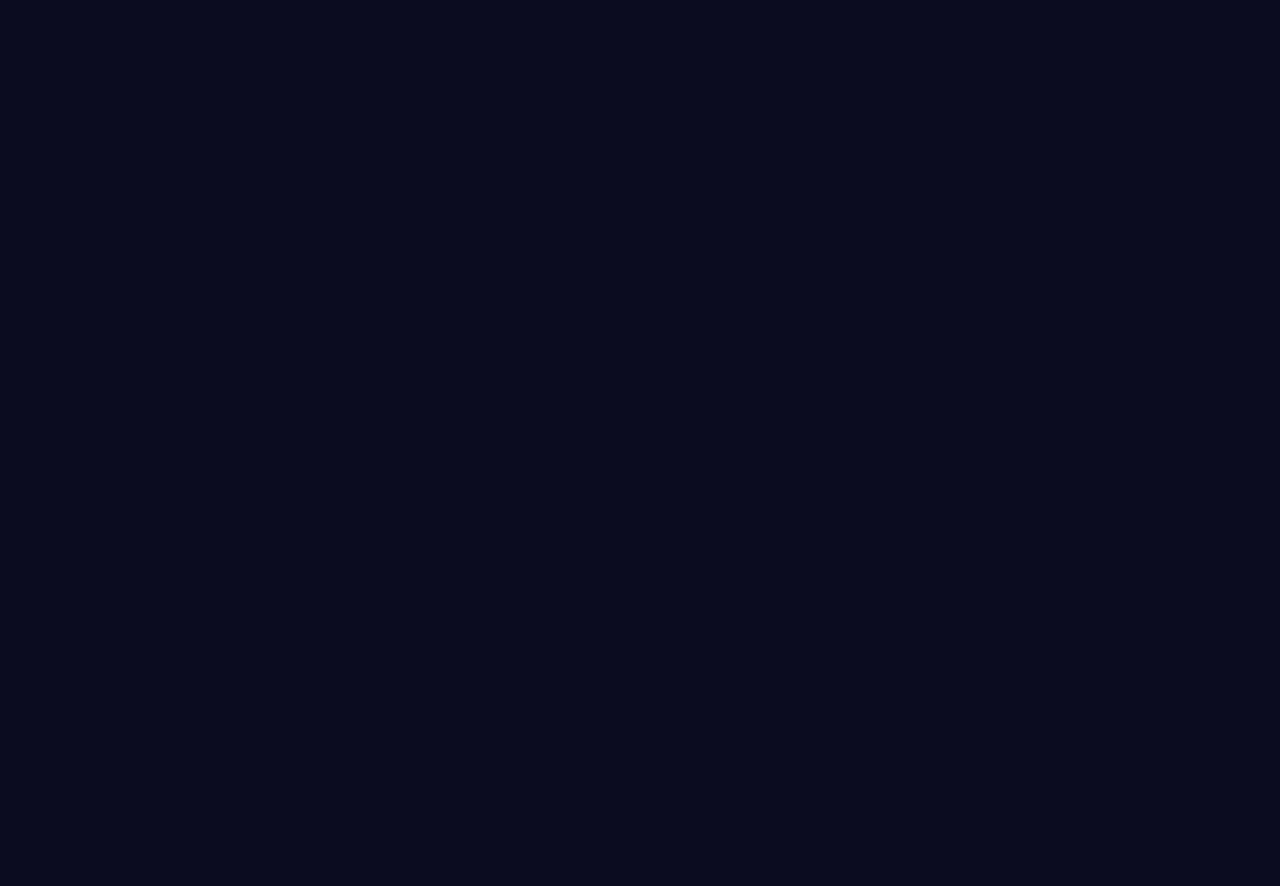
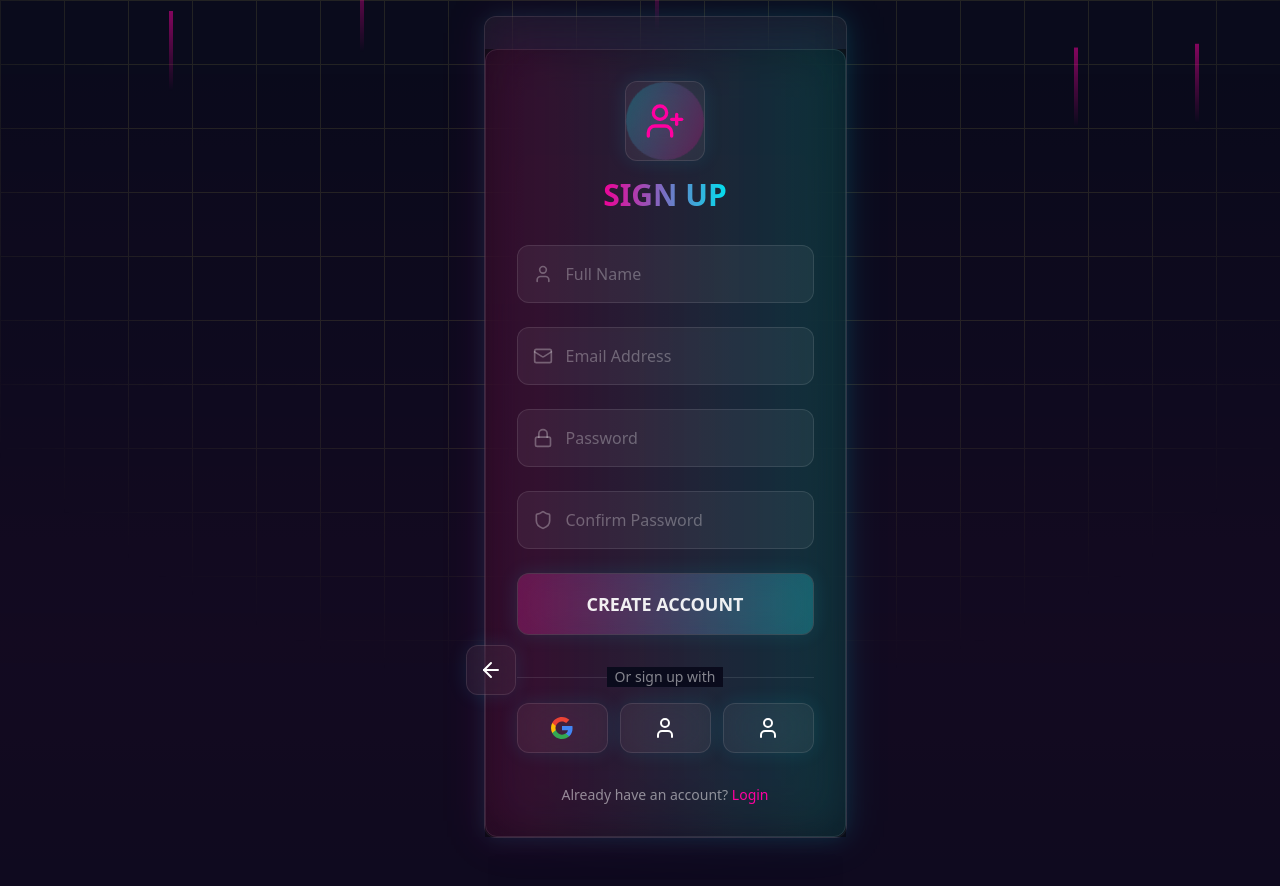
Before and after one commit to ActivateLLC/qstate-harmony-hub, a React (Vite) app: page /signup in a window 1280 px wide. Before the commit this address had no page. Shown: the top 886 px of the page. Before the commit the page ends 800 px from the top, so only its background shows below. Built offline with nearby package versions, Linux system fonts and the light colour scheme.

Commit message:
Add sign up page
Implement a new sign up page to complement the existing login page functionality.
[skip gpt_engineer]

```diff
--- a/src/App.tsx
+++ b/src/App.tsx
@@ -5,6 +5,7 @@ import { QueryClient, QueryClientProvider } from "@tanstack/react-query";
 import { BrowserRouter, Routes, Route } from "react-router-dom";
 import Index from "./pages/Index";
 import Login from "./pages/Login";
+import Signup from "./pages/Signup";
 
 const queryClient = new QueryClient();
 
@@ -17,6 +18,7 @@ const App = () => (
         <Routes>
           <Route path="/" element={<Index />} />
           <Route path="/login" element={<Login />} />
+          <Route path="/signup" element={<Signup />} />
         </Routes>
       </BrowserRouter>
     </TooltipProvider>
--- /dev/null
+++ b/src/pages/Signup.tsx
@@ -0,0 +1,179 @@
+import { motion } from "framer-motion";
+import { ArrowLeft, User, Mail, Lock, Shield, UserPlus } from "lucide-react";
+import { Link } from "react-router-dom";
+
+const Signup = () => {
+  return (
+    <div className="min-h-screen bg-qdark flex items-center justify-center p-4 relative overflow-hidden">
+      {/* Enhanced grid background with glowing lines */}
+      <div className="absolute inset-0">
+        <div className="absolute inset-0 bg-[linear-gradient(to_right,#232323_1px,transparent_1px),linear-gradient(to_bottom,#232323_1px,transparent_1px)] bg-[size:4rem_4rem] [mask-image:radial-gradient(ellipse_60%_50%_at_50%_0%,#000_70%,transparent_110%)]" />
+        <div className="absolute inset-0 bg-gradient-to-b from-transparent via-qpink/5 to-transparent animate-pulse" />
+      </div>
+
+      {/* Floating light effects */}
+      <div className="absolute inset-0 overflow-hidden">
+        {[...Array(5)].map((_, i) => (
+          <div
+            key={i}
+            className="absolute w-1 h-20 bg-gradient-to-b from-qpink to-transparent animate-moveY"
+            style={{
+              left: `${Math.random() * 100}%`,
+              animationDelay: `${Math.random() * 2}s`,
+              opacity: 0.5,
+            }}
+          />
+        ))}
+      </div>
+
+      <Link
+        to="/login"
+        className="fixed top-8 left-8 glass-card p-3 hover:scale-105 transition-transform group z-50"
+      >
+        <ArrowLeft className="w-6 h-6 text-white group-hover:text-qpink transition-colors" />
+      </Link>
+
+      {/* Container for signup card and its reflection */}
+      <div className="relative">
+        {/* Main signup card */}
+        <motion.div
+          initial={{ opacity: 0, y: 20 }}
+          animate={{ opacity: 1, y: 0 }}
+          className="glass-card w-full max-w-md p-8 space-y-8 relative"
+        >
+          {/* Enhanced glow effects */}
+          <div className="absolute inset-0 bg-gradient-to-r from-qpink/20 to-qblue/20 blur-xl opacity-50" />
+          <div className="absolute inset-0 bg-black/50 backdrop-blur-xl" />
+          <div className="absolute inset-0 border border-white/10 rounded-xl" />
+          <div className="absolute inset-0 bg-gradient-to-r from-qpink/10 to-qblue/10 animate-pulse rounded-xl" />
+
+          <div className="relative z-10 space-y-8">
+            <div className="flex flex-col items-center space-y-4">
+              <div className="w-20 h-20 rounded-full glass-card flex items-center justify-center relative group">
+                <div className="absolute inset-0 bg-gradient-to-r from-qpink/20 to-qblue/20 rounded-full animate-spin" />
+                <UserPlus className="w-10 h-10 text-qpink relative z-10 group-hover:scale-110 transition-transform" />
+              </div>
+              <h1 className="text-3xl font-bold text-center bg-gradient-to-r from-qpink to-qblue bg-clip-text text-transparent animate-glow">
+                SIGN UP
+              </h1>
+            </div>
+
+            <form className="space-y-6">
+              <div className="space-y-2">
+                <div className="relative">
+                  <User className="absolute left-4 top-1/2 -translate-y-1/2 w-5 h-5 text-white/30" />
+                  <input
+                    type="text"
+                    className="w-full bg-white/5 border border-white/10 rounded-lg p-4 pl-12 text-white focus:outline-none focus:border-qpink focus:ring-1 focus:ring-qpink/50 placeholder:text-white/30 transition-all"
+                    placeholder="Full Name"
+                  />
+                </div>
+              </div>
+
+              <div className="space-y-2">
+                <div className="relative">
+                  <Mail className="absolute left-4 top-1/2 -translate-y-1/2 w-5 h-5 text-white/30" />
+                  <input
+                    type="email"
+                    className="w-full bg-white/5 border border-white/10 rounded-lg p-4 pl-12 text-white focus:outline-none focus:border-qpink focus:ring-1 focus:ring-qpink/50 placeholder:text-white/30 transition-all"
+                    placeholder="Email Address"
+                  />
+                </div>
+              </div>
+
+              <div className="space-y-2">
+                <div className="relative">
+                  <Lock className="absolute left-4 top-1/2 -translate-y-1/2 w-5 h-5 text-white/30" />
+                  <input
+                    type="password"
+                    className="w-full bg-white/5 border border-white/10 rounded-lg p-4 pl-12 text-white focus:outline-none focus:border-qpink focus:ring-1 focus:ring-qpink/50 placeholder:text-white/30 transition-all"
+                    placeholder="Password"
+                  />
+                </div>
+              </div>
+
+              <div className="space-y-2">
+                <div className="relative">
+                  <Shield className="absolute left-4 top-1/2 -translate-y-1/2 w-5 h-5 text-white/30" />
+                  <input
+                    type="password"
+                    className="w-full bg-white/5 border border-white/10 rounded-lg p-4 pl-12 text-white focus:outline-none focus:border-qpink focus:ring-1 focus:ring-qpink/50 placeholder:text-white/30 transition-all"
+                    placeholder="Confirm Password"
+                  />
+                </div>
+              </div>
+
+              <button
+                type="submit"
+                className="w-full glass-card py-4 text-white relative overflow-hidden group text-lg font-semibold"
+              >
+                <div className="absolute inset-0 bg-gradient-to-r from-qpink/20 to-qblue/20 group-hover:translate-x-full transition-transform duration-300" />
+                <div className="relative z-10 animate-glow">CREATE ACCOUNT</div>
+              </button>
+            </form>
+
+            <div className="space-y-4">
+              <div className="relative">
+                <div className="absolute inset-0 flex items-center">
+                  <div className="w-full border-t border-white/10"></div>
+                </div>
+                <div className="relative flex justify-center text-sm">
+                  <span className="px-2 bg-qdark text-white/50">Or sign up with</span>
+                </div>
+              </div>
+
+              <div className="grid grid-cols-3 gap-3">
+                <button className="glass-card p-3 hover:scale-105 transition-transform relative group">
+                  <div className="absolute inset-0 bg-gradient-to-r from-qpink/10 to-qblue/10 rounded-xl opacity-0 group-hover:opacity-100 transition-opacity" />
+                  <img src="/google.svg" alt="Google" className="w-6 h-6 mx-auto relative z-10" />
+                </button>
+                <button className="glass-card p-3 hover:scale-105 transition-transform relative group">
+                  <div className="absolute inset-0 bg-gradient-to-r from-qpink/10 to-qblue/10 rounded-xl opacity-0 group-hover:opacity-100 transition-opacity" />
+                  <User className="w-6 h-6 mx-auto text-white relative z-10" />
+                </button>
+                <button className="glass-card p-3 hover:scale-105 transition-transform relative group">
+                  <div className="absolute inset-0 bg-gradient-to-r from-qpink/10 to-qblue/10 rounded-xl opacity-0 group-hover:opacity-100 transition-opacity" />
+                  <User className="w-6 h-6 mx-auto text-white relative z-10" />
+                </button>
+              </div>
+            </div>
+
+            <p className="text-center text-white/50 text-sm">
+              Already have an account?{" "}
+              <Link to="/login" className="text-qpink hover:text-qblue transition-colors">
+                Login
+              </Link>
+            </p>
+          </div>
+        </motion.div>
+
+        {/* Reflection effect */}
+        <motion.div
+          initial={{ opacity: 0 }}
+          animate={{ opacity: 0.4 }}
+          className="glass-card w-full max-w-md p-8 space-y-8 relative mt-1 transform scale-y-[-0.98] scale-x-[0.98] opacity-30 blur-[1px]"
+          style={{
+            background: 'linear-gradient(to bottom, rgba(255,255,255,0.1), transparent)',
+            maskImage: 'linear-gradient(to bottom, rgba(255,255,255,1), transparent)',
+            WebkitMaskImage: 'linear-gradient(to bottom, rgba(255,255,255,1), transparent)',
+          }}
+        >
+          {/* Reflection content - same structure as main card but simplified */}
+          <div className="relative z-10 space-y-8 opacity-50">
+            <div className="flex flex-col items-center space-y-4">
+              <div className="w-20 h-20 rounded-full glass-card" />
+              <div className="h-8 w-32 bg-white/10 rounded" />
+            </div>
+            <div className="space-y-6">
+              <div className="h-12 bg-white/5 rounded-lg" />
+              <div className="h-12 bg-white/5 rounded-lg" />
+              <div className="h-12 bg-white/5 rounded-lg" />
+            </div>
+          </div>
+        </motion.div>
+      </div>
+    </div>
+  );
+};
+
+export default Signup;
```
